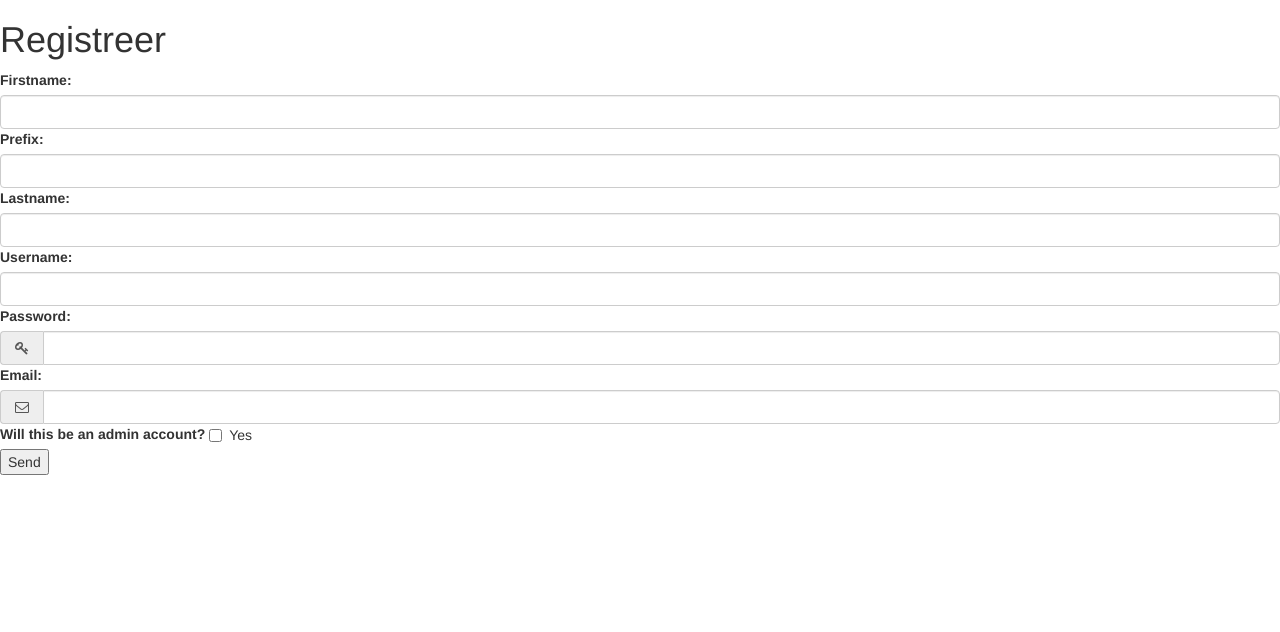
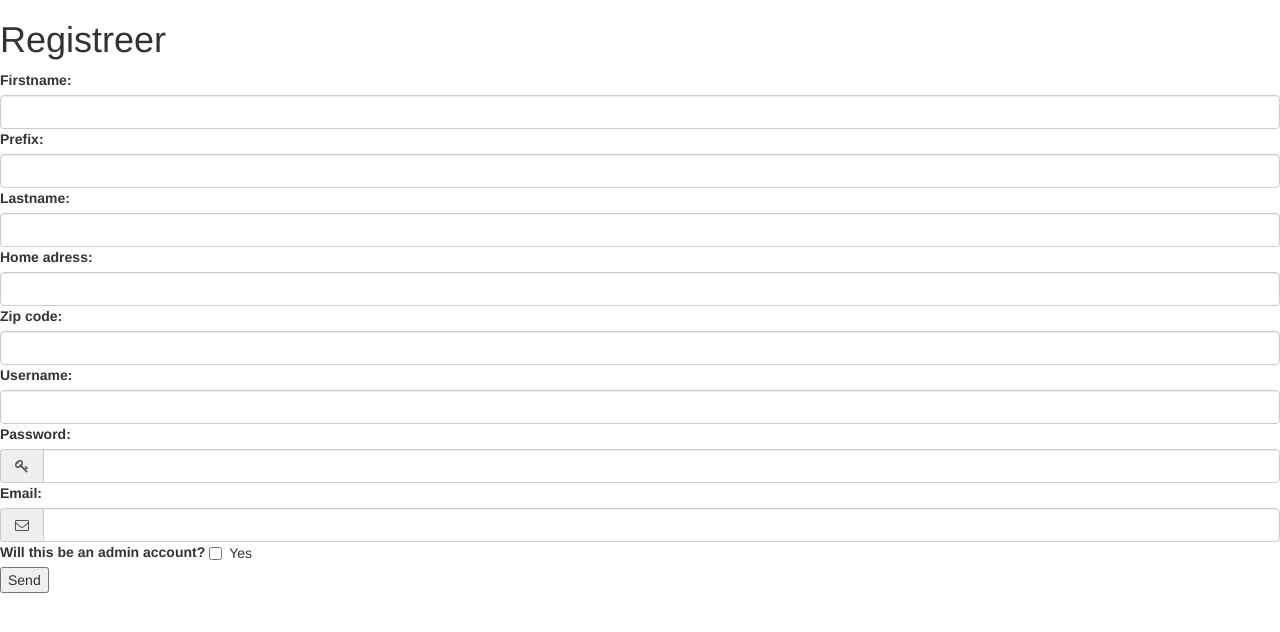
Before and after one commit to Romy96/007, a PHP site: page /login/register in a window 1280 px wide. Shown: the part 40-672 px from the top of the page. Run offline with PHP 8.4, Linux system fonts and the light colour scheme.

Commit message:
Added home adress and zip code to the database table and removed password from some functions

```diff
--- a/controller/LoginController.php
+++ b/controller/LoginController.php
@@ -70,15 +70,15 @@ function registerSave()
 	}
 	else
 	{
-		if (empty($_POST['firstname']) || empty($_POST['lastname']) || empty($_POST['username']) || empty($_POST['password']) || empty($_POST['email'])) {
+		if (empty($_POST['firstname']) || empty($_POST['lastname']) || empty($_POST['homeadress']) || empty($_POST['zipcode']) || empty($_POST['username']) || empty($_POST['password']) || empty($_POST['email'])) {
 			echo 'U heeft een veld niet ingevuld';
 			render("login/register");
 			exit();
 		}
 
 		// if fields are filled, call function
-		if (isset($_POST['firstname']) && isset($_POST['lastname']) && isset($_POST['username']) && isset($_POST['password']) && isset($_POST['email'])) {
-			createUser($_POST['firstname'], $_POST['prefix'], $_POST['lastname'], $_POST['username'], $_POST['password'], $_POST['email']);
+		if (isset($_POST['firstname']) && isset($_POST['lastname']) && isset($_POST['homeadress']) && isset($_POST['zipcode']) && isset($_POST['username']) && isset($_POST['password']) && isset($_POST['email'])) {
+			createUser($_POST['firstname'], $_POST['prefix'], $_POST['lastname'], $_POST['homeadress'], $_POST['zipcode'], $_POST['username'],  $_POST['password'], $_POST['email']);
 			header("Location:" . URL . "login/message");
 			exit();
 		}
@@ -243,13 +243,13 @@ function profileEditSave($id)
 	else
 	{
 		// if fields are empty then go back to edit page
-		if (empty($_POST['firstname']) || empty($_POST['lastname']) || empty($_POST['username']) || empty($_POST['password']) || empty($_POST['email'])) {
+		if (empty($_POST['firstname']) || empty($_POST['lastname']) || empty($_POST['homeadress']) || empty($_POST['zipcode']) || empty($_POST['username']) || empty($_POST['email'])) {
 			echo "Vul alle velden in!";
 			profileEdit($id);
 		}
 		// if fields are filled then call function and go back to profile page
-		else if (isset($_POST['firstname']) && isset($_POST['lastname']) && isset($_POST['username']) && isset($_POST['password']) && isset($_POST['email'])) {
-			editSaveProfile($_POST['id'], $_POST['firstname'], $_POST['prefix'], $_POST['lastname'], $_POST['username'], $_POST['password'], $_POST['email'], $_POST['is_admin']);
+		else if (isset($_POST['firstname']) && isset($_POST['lastname']) && isset($_POST['homeadress']) && isset($_POST['zipcode']) && isset($_POST['username']) && isset($_POST['email'])) {
+			editSaveProfile($_POST['id'], $_POST['firstname'], $_POST['prefix'], $_POST['lastname'], $_POST['homeadress'], $_POST['zipcode'], $_POST['username'], $_POST['email'], $_POST['is_admin']);
 			header("Location:" . URL . "login/profile/" . $_SESSION['userId']);
 		}
 	}
--- a/model/LoginModel.php
+++ b/model/LoginModel.php
@@ -1,29 +1,33 @@
 <?php
 
-function createUser($firstname = null, $prefix = null, $lastname = null, $username = null, $password = null, $email = null, $IsAdmin)
+function createUser($firstname = null, $prefix = null, $lastname = null, $home_adress = null, $zip_code = null, $username = null, $password = null, $email = null, $IsAdmin)
 {
 	$firstname = isset($_POST['firstname']) ? $_POST['firstname'] : null;
 	$prefix = isset($_POST['prefix']) ? $_POST['prefix'] : null;
 	$lastname = isset($_POST['lastname']) ? $_POST['lastname'] : null;
+	$home_adress = isset($_POST['homeadress']) ? $_POST['homeadress'] : null;
+	$zip_code = isset($_POST['zipcode']) ? $_POST['zipcode'] : null;
 	$username = isset($_POST['username']) ? $_POST['username'] : null;
 	$password = isset($_POST['password']) ? $_POST['password'] : null;
 	$hash = md5($password);
 	$email = isset($_POST['email']) ? $_POST['email'] : null;
 	$IsAdmin = (isset($_POST['yes']))?1:0;
 
-	if (strlen($firstname) == 0 || strlen($lastname) == 0 || strlen($username) == 0 || strlen($password) == 0 || strlen($email) == 0) {
+	if (strlen($firstname) == 0 || strlen($lastname) == 0 || strlen($home_adress) == 0 || strlen($zip_code) == 0 || strlen($username) == 0 || strlen($password) == 0 || strlen($email) == 0) {
 		return false;
 	}
 
 	$db = openDatabaseConnection();
 
 	if ($IsAdmin==1) {
-		$sql = "INSERT INTO login(firstname, prefix, lastname, username, password, email, is_admin) VALUES (:firstname, :prefix, :lastname, :username, :password, :email, :IsAdmin)";
+		$sql = "INSERT INTO login(firstname, prefix, lastname, home_adress, zip_code, username, password, email, is_admin) VALUES (:firstname, :prefix, :lastname, :home_adress, :zip_code, :username, :password, :email, :IsAdmin)";
 		$query = $db->prepare($sql);
 		$query->execute(array(
 			':firstname' => $firstname,
 			':prefix' => $prefix,
 			':lastname' => $lastname,
+			':home_adress' => $home_adress,
+			':zip_code' => $zip_code,
 			':username' => $username,
 			':password' => $hash,
 			':email' => $email,
@@ -31,12 +35,14 @@ function createUser($firstname = null, $prefix = null, $lastname = null, $userna
 			));
 	}
 	elseif ($IsAdmin==0) {
-			$sql = "INSERT INTO login(firstname, prefix, lastname, username, password, email) VALUES (:firstname, :prefix, :lastname, :username, :password, :email)";
+			$sql = "INSERT INTO login(firstname, prefix, lastname, home_adress, zip_code, username, password, email) VALUES (:firstname, :prefix, :lastname, :home_adress, :zip_code,:username, :password, :email)";
 		$query = $db->prepare($sql);
 		$query->execute(array(
 			':firstname' => $firstname,
 			':prefix' => $prefix,
 			':lastname' => $lastname,
+			':home_adress' => $home_adress,
+			':zip_code' => $zip_code,
 			':username' => $username,
 			':password' => $hash,
 			':email' => $email
@@ -186,28 +192,29 @@ function editUser($id = null, $username = null, $password = null, $email = null)
 }
 
 
-function saveProfile($id = null, $firstname = null, $prefix = null, $lastname = null, $username = null, $password = null, $email = null)
+function saveProfile($id = null, $firstname = null, $prefix = null, $lastname = null, $home_adress = null, $zip_code = null, $username = null, $email = null)
 {
 	$firstname = isset($_POST['firstname']) ? $_POST['firstname'] : null;
 	$prefix = isset($_POST['prefix']) ? $_POST['prefix'] : null;
 	$lastname = isset($_POST['lastname']) ? $_POST['lastname'] : null;
+	$home_adress = isset($_POST['homeadress']) ? $_POST['homeadress'] : null;
+	$zip_code = isset($_POST['zipcode']) ? $_POST['zipcode'] : null;
 	$username = isset($_POST['username']) ? $_POST['username'] : null;
-	$password = isset($_POST['password']) ? $_POST['password'] : null;
-	$hash = md5($password);
 	$email = isset($_POST['email']) ? $_POST['email'] : null;
 	$id = isset($_POST['id']) ? $_POST['id'] : null;
 
 	//Bewerkt de patient als alles op orde loopt.
 	$db = openDatabaseConnection();
 
-	$sql = "UPDATE login SET firstname=:firstname, prefix=:prefix, lastname=:lastname, username=:username, password=:password, email=:email WHERE id=:id";
+	$sql = "UPDATE login SET firstname=:firstname, prefix=:prefix, lastname=:lastname, home_adress=:home_adress, zip_code=:zip_code, username=:username, email=:email WHERE id=:id";
 	$query = $db->prepare($sql);
 	$query->execute(array(
 		':firstname' => $firstname,
 		':prefix' => $prefix,
 		':lastname' => $lastname,
+		':home_adress' => $home_adress,
+		':zip_code' => $zip_code,
 		':username' => $username,
-		':password' => $hash,
 		':email' => $email,
 		':id' => $id
 		));
@@ -215,20 +222,21 @@ function saveProfile($id = null, $firstname = null, $prefix = null, $lastname =
 	$db = null;
 }
 
-function editSaveProfile($id, $firstname, $prefix, $lastname, $username, $password, $email, $is_admin)
+function editSaveProfile($id, $firstname, $prefix, $lastname, $home_adress, $zip_code, $username, $email, $is_admin)
 {
 	// create database connection
 	$db = openDatabaseConnection();
 	// prepare query and execute
-	$sql = "UPDATE login SET firstname=:firstname, prefix=:prefix, lastname=:lastname, username=:username, password=:password, email=:email, is_admin=:is_admin WHERE id=:id";
+	$sql = "UPDATE login SET firstname=:firstname, prefix=:prefix, lastname=:lastname, home_adress=:home_adress, zip_code=:zip_code, username=:username,  email=:email, is_admin=:is_admin WHERE id=:id";
 		$query = $db->prepare($sql);
 		$query->execute(array(
 		':id' => $id,
 		':firstname' => $firstname,
 		':prefix' => $prefix,
 		':lastname' => $lastname,
+		':home_adress' => $home_adress,
+		':zip_code' => $zip_code,
 		':username' => $username,
-		':password' => md5($password),
 		':email' => $email,
 		':is_admin' => $is_admin
 	));
--- a/view/backend/profile.php
+++ b/view/backend/profile.php
@@ -13,6 +13,12 @@ if(isset($user)):
 		<label for="lastname">Lastname: <?=$user['lastname']?></label>
 	</div>
 	<div>
+		<label for="homeadress">Home adress: <?=$user['home_adress']?></label>
+	</div>
+	<div>
+		<label for="zipcode">Zip code: <?=$user['zip_code']?></label>
+	</div>
+	<div>
 		<label for="username">Username: <?=$user['username']?></label>
 	</div>
 	<div>
--- a/view/login/profile.php
+++ b/view/login/profile.php
@@ -3,6 +3,10 @@
 Voornaam: <?= $profile['firstname'];?>
 <br/>
 Achternaam: <?= $profile['prefix'] . " " . $profile['lastname'];?>
+<br/>
+Huisadres: <?= $profile['home_adress'];?>
+<br/>
+Postcode: <?= $profile['zip_code'];?>
 <br/>
 Gebruikersnaam: <?= $profile['username'];?>
 <br/>
--- a/view/login/register.php
+++ b/view/login/register.php
@@ -11,6 +11,14 @@
 	<div>
 		<label for="lastname">Lastname:</label>
 		<input class="form-control"  type="text" name="lastname">
+	</div>
+	<div>
+		<label for="homeadress">Home adress:</label>
+		<input class="form-control" type="text" name="homeadress">
+	</div>
+	<div>
+		<label for="zipcode">Zip code:</label>
+		<input class="form-control" type="text" name="zipcode">
 	</div>
 	<div>
 		<label for="username">Username:</label>
```
Also changed, not shown: LoginSystemTable.sql (+7 -4 lines), controller/BackendController.php (+4 -4 lines), view/backend/editProfile.php (+9 -1 lines), view/login/profileEdit.php (+8 -0 lines).
